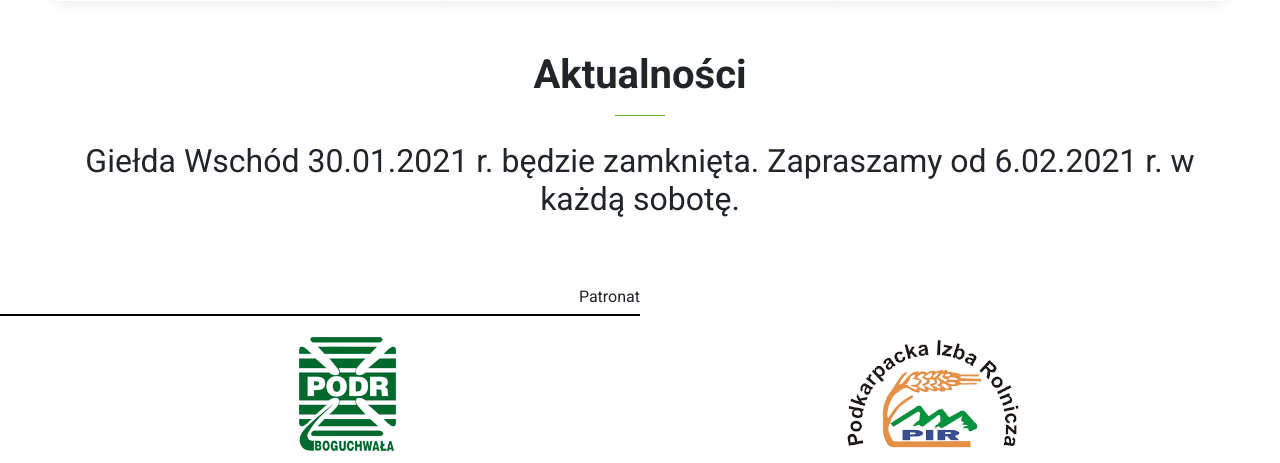
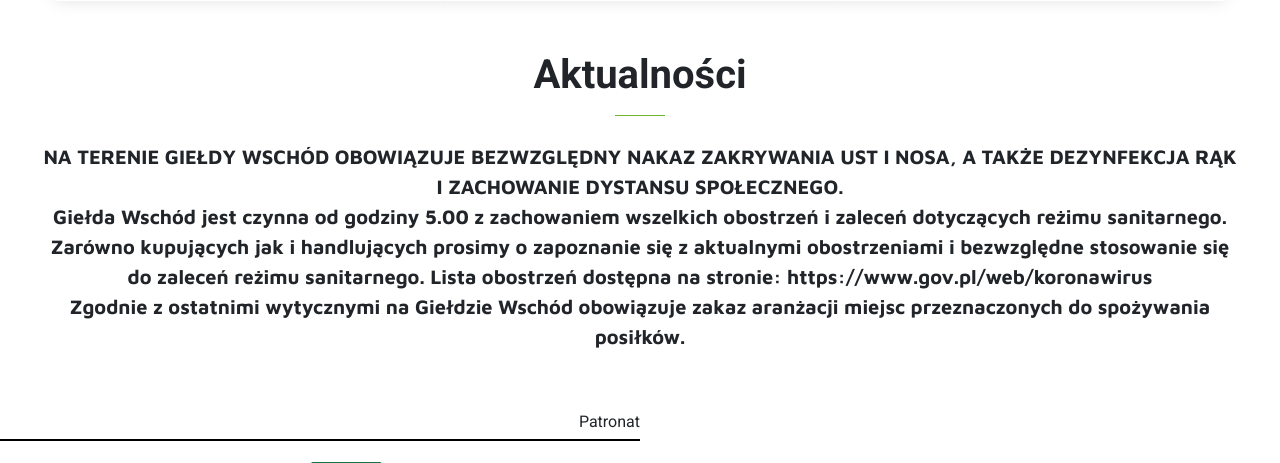
Before and after one commit to rmpgithub/gw, a PHP site: page / in a window 1280 px wide. Shown: the part 783-1246 px from the top of the page. Run offline with PHP 8.4, Linux system fonts and the light colour scheme; some libraries are stand-ins or nearby versions.

Commit message:
usuniecie odwolania

```diff
--- a/header.php
+++ b/header.php
@@ -55,9 +55,9 @@
             <a href="index.php"><img src="./src/assets/img/logo.png" alt="Logo"></a>
         </div>
         <div class="col-12 col-sm-6 col-lg-auto pt-3 pt-sm-0 d-flex flex-column justify-content-center align-items-center align-content-sm-start">
-            <!-- <h3 class="heading-3">W KAŻDĄ SOBOTĘ <br> SKOŁOSZÓW </h3> -->
-            <h3 class="heading-3"> 6 LUTY 2021 <br> SKOŁOSZÓW</h3>
-            <small>Pozostało <b id="counter"></b></small>
+            <h3 class="heading-3">W KAŻDĄ SOBOTĘ <br> SKOŁOSZÓW </h3>
+           <!--  <h3 class="heading-3"> 6 LUTY 2021 <br> SKOŁOSZÓW</h3>
+            <small>Pozostało <b id="counter"></b></small> -->
         </div>
         <div class="col-12 col-lg pt-3 pt-md-0">
             <div class="row d-flex justify-content-end">
--- a/index.php
+++ b/index.php
@@ -87,16 +87,16 @@ Zgodnie z ostatnimi wytycznymi na Giełdzie Wschód obowiązuje zakaz aranżacji
 
     <div class="row">
         <div class="dla_firm">
-            <h2>
+            <!-- <h2>
                 Giełda Wschód 30.01.2021 r. będzie zamknięta. Zapraszamy od 6.02.2021 r. w każdą sobotę.
 
-            </h2>
-<!-- NA TERENIE GIEŁDY WSCHÓD OBOWIĄZUJE BEZWZGLĘDNY NAKAZ ZAKRYWANIA UST I NOSA, A TAKŻE DEZYNFEKCJA RĄK I ZACHOWANIE DYSTANSU SPOŁECZNEGO.<br>
+            </h2> -->
+NA TERENIE GIEŁDY WSCHÓD OBOWIĄZUJE BEZWZGLĘDNY NAKAZ ZAKRYWANIA UST I NOSA, A TAKŻE DEZYNFEKCJA RĄK I ZACHOWANIE DYSTANSU SPOŁECZNEGO.<br>
 Giełda Wschód jest czynna od godziny 5.00 z zachowaniem wszelkich obostrzeń i zaleceń dotyczących reżimu sanitarnego. Zarówno kupujących jak i handlujących prosimy o zapoznanie się z aktualnymi obostrzeniami i bezwzględne stosowanie się do zaleceń reżimu sanitarnego.
 Lista obostrzeń dostępna na stronie:
 https://www.gov.pl/web/koronawirus<br>
 
-Zgodnie z ostatnimi wytycznymi na Giełdzie Wschód obowiązuje zakaz aranżacji miejsc przeznaczonych do spożywania posiłków.<br> -->
+Zgodnie z ostatnimi wytycznymi na Giełdzie Wschód obowiązuje zakaz aranżacji miejsc przeznaczonych do spożywania posiłków.<br>
 
         </div>
     </div>
```
